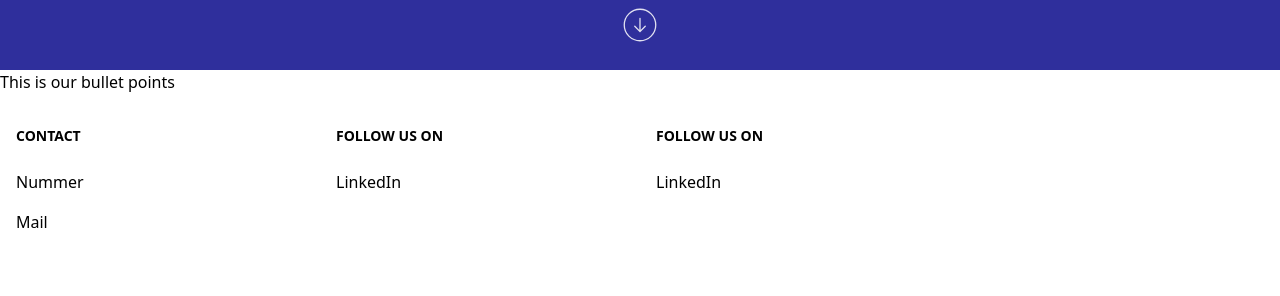
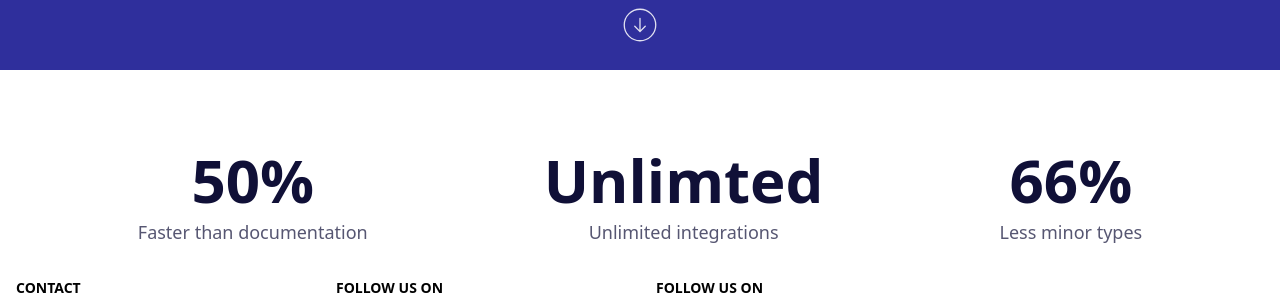
Before and after one commit to clar9309/omnihost-landingpage, a SvelteKit app: page / in a window 1280 px wide. Shown: the part 504-800 px from the top of the page. Built offline with nearby package versions, Linux system fonts and the light colour scheme.

Commit message:
Comp bullets html/css setup

```diff
--- a/src/routes/CompBullets.svelte
+++ b/src/routes/CompBullets.svelte
@@ -1 +1,20 @@
-<p>This is our bullet points</p>
+<script>
+  import "../app.css";
+</script>
+
+<section class=" text-marine-blue-800 font-sans mt-20">
+  <div class="flex justify-center gap-44">
+    <div class="block text-center">
+      <h5 class="text-6xl mb-2 font-semibold">50%</h5>
+      <p class="opacity-70 text-lg">Faster than documentation</p>
+    </div>
+    <div class="block text-center">
+      <h5 class="text-6xl mb-2 font-semibold">Unlimted</h5>
+      <p class="opacity-70 text-lg">Unlimited integrations</p>
+    </div>
+    <div class="block text-center">
+      <h5 class="text-6xl mb-2 font-semibold">66%</h5>
+      <p class="opacity-70 text-lg">Less minor types</p>
+    </div>
+  </div>
+</section>
```
